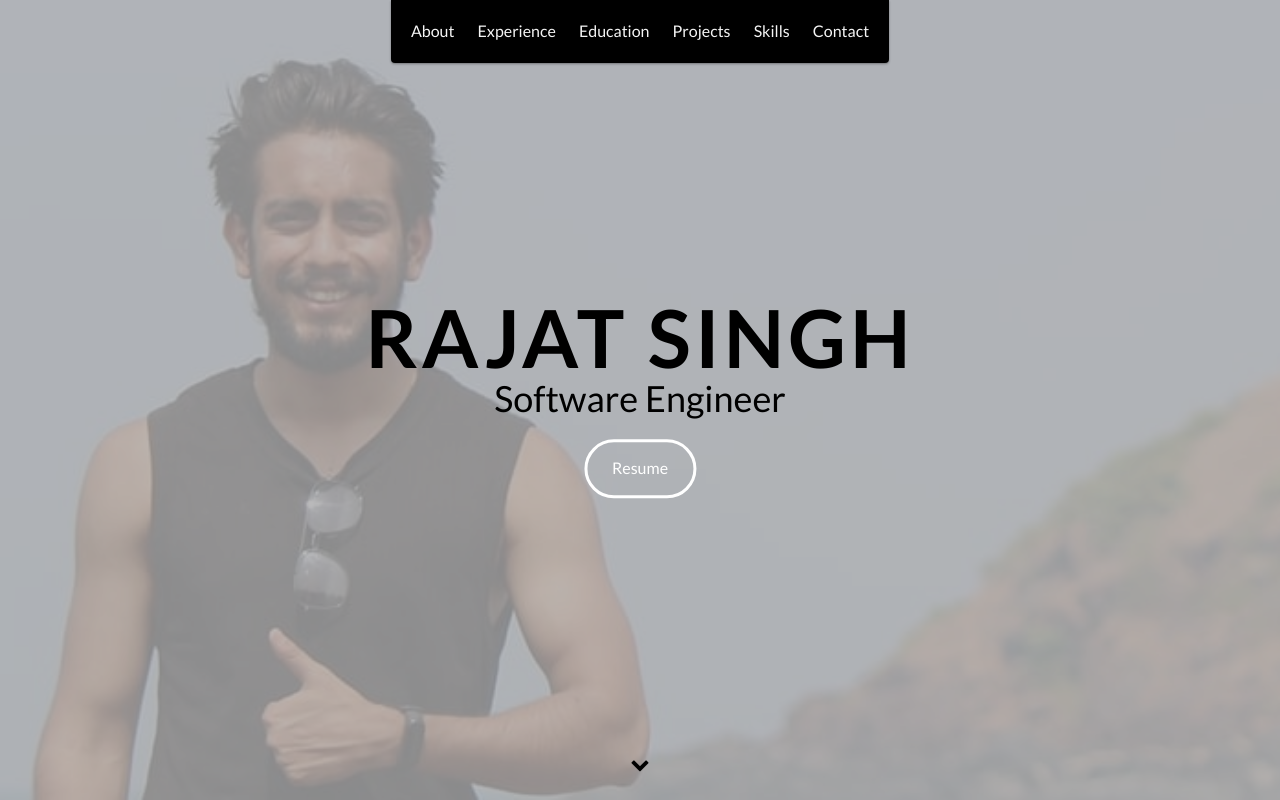
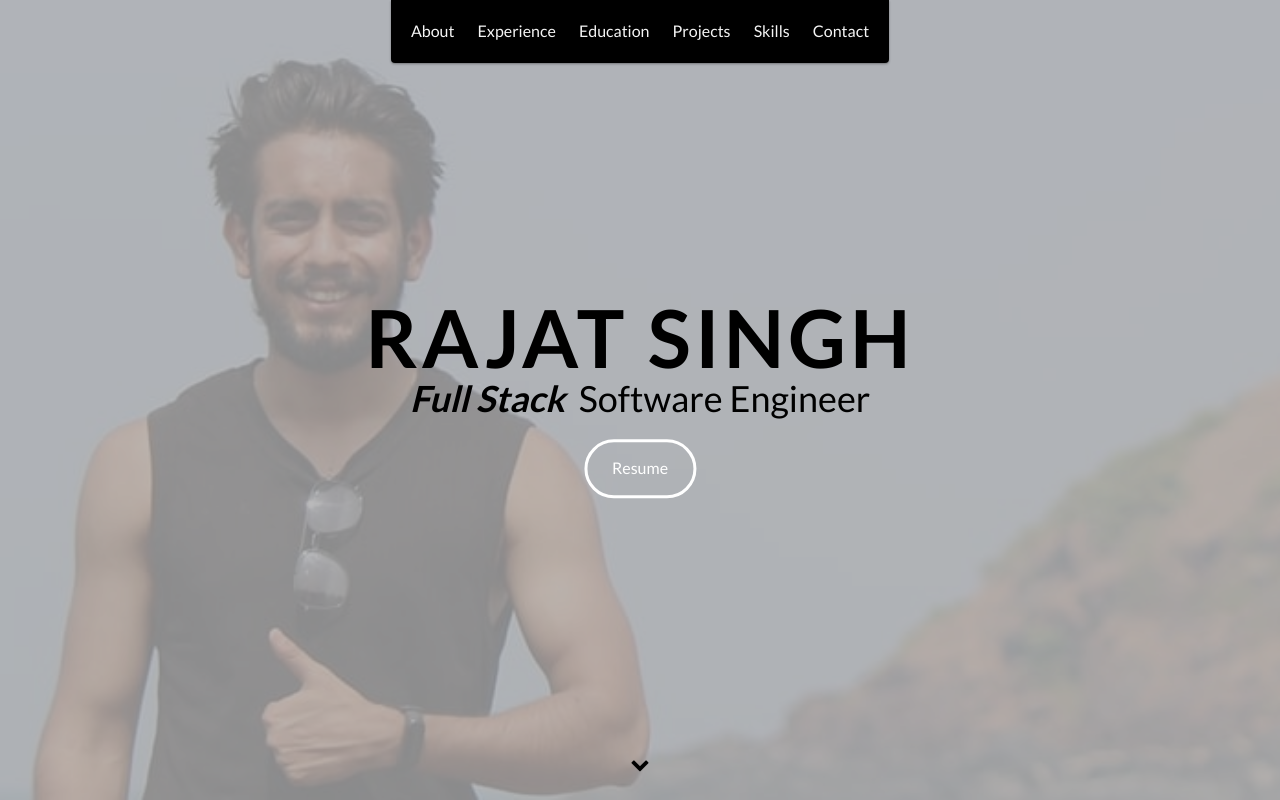
Before and after one commit to rajat641/Personal-Portfolio, a website: page index.html in a window 1280 px wide. Shown: the top 800 px of the page. Drawn offline with nearby package versions, Linux system fonts and the light colour scheme.

Commit message:
Added Full Stack Keyword to Index page

```diff
--- a/index.html
+++ b/index.html
@@ -48,7 +48,7 @@
     <div id="lead">
         <div id="lead-content">
             <h1>Rajat Singh</h1>
-            <h2>Software Engineer</h2>
+            <h2><b><i>Full Stack &nbsp</i></b>Software Engineer</h2>
             <a href="Resume-Rajat-May.pdf" class="btn-rounded-white" target="_blank">Resume</a>
         </div>
         <!-- End #lead-content -->
```
